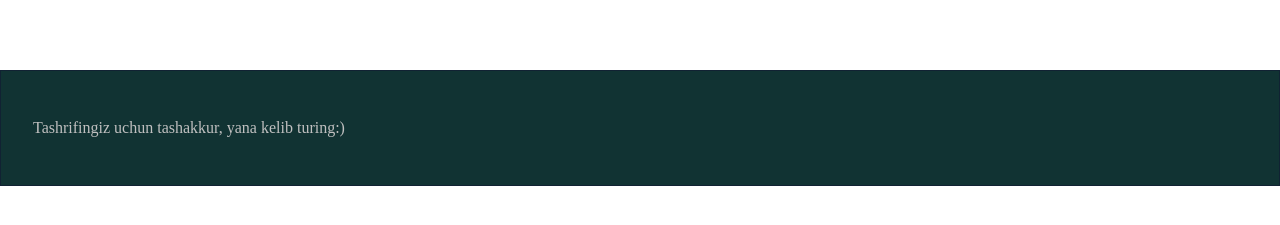
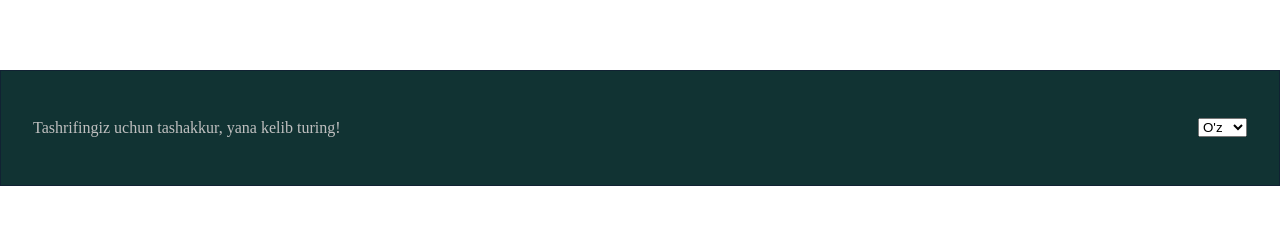
Before and after one commit to Muhammadboburshoh/react-theme, a React (Create React App) app: page / in a window 1280 px wide. Shown: the part 435-660 px from the top of the page. Built offline with nearby package versions, Linux system fonts and the light colour scheme.

Commit message:
Add language

```diff
--- a/src/Componints/Footer/Footer.css
+++ b/src/Componints/Footer/Footer.css
@@ -1,5 +1,8 @@
 footer {
   padding: 2rem;
+  display: flex;
+  justify-content: space-between;
+  align-items: center;
   border: 1px solid #123;
 }
 
--- a/src/Componints/Footer/Footer.jsx
+++ b/src/Componints/Footer/Footer.jsx
@@ -1,15 +1,25 @@
 import {  useContext } from "react"
 import { ThemeContext } from "../../themeContext"
+import { LanguageContext } from "../../languageContext"
 
 import "./Footer.css"
 
 function Footer () {
 
   const { theme } = useContext(ThemeContext)
+  const { language, setLanguage } = useContext(LanguageContext)
 
   return (
     <footer className={theme}>
-      <p>Tashrifingiz uchun tashakkur, yana kelib turing:)</p>
+      <p>Tashrifingiz uchun tashakkur, yana kelib turing!</p>
+      <select
+      onChange={e => setLanguage(e.currentTarget.value)}
+        defaultValue={language}
+      >
+        <option value="uz">O'z</option>
+        <option value="ru">РУ</option>
+        <option value="tr">Turk</option>
+      </select>
     </footer>
   )
 }
--- a/src/index.js
+++ b/src/index.js
@@ -3,14 +3,17 @@ import ReactDOM from 'react-dom'
 import App from './App'
 
 import { ThemeProvider } from "./themeContext"
+import { LanguageProvider } from "./languageContext"
 
 const htmlElement = document.getElementById('root')
 
 ReactDOM.render(
   <React.StrictMode>
-    <ThemeProvider>
-      <App />
-    </ThemeProvider>
+    <LanguageProvider>
+      <ThemeProvider>
+        <App />
+      </ThemeProvider>
+    </LanguageProvider>
   </React.StrictMode>,
   htmlElement
 )
--- /dev/null
+++ b/src/languageContext.jsx
@@ -0,0 +1,23 @@
+import { createContext, useState, useEffect } from "react"
+
+const LanguageContext = createContext()
+
+function LanguageProvider ({children}) {
+
+  const [ language, setLanguage ] = useState(window.localStorage.getItem("language") || "uz")
+
+  useEffect(() => {
+    window.localStorage.setItem("language", language)
+  },[language])
+
+  return (
+    <LanguageContext.Provider value={{language, setLanguage}}>
+      {children}
+    </LanguageContext.Provider>
+  )
+}
+
+export {
+  LanguageProvider,
+  LanguageContext,
+}
--- a/src/themeContext.jsx
+++ b/src/themeContext.jsx
@@ -6,7 +6,6 @@ function ThemeProvider ({children}) {
 
   const [ theme, setTheme ] = useState(window.localStorage.getItem("theme") || "dark")
 
-  // setTheme()
   useEffect(() => {
     window.localStorage.setItem("theme", theme)
   },[theme])
```
